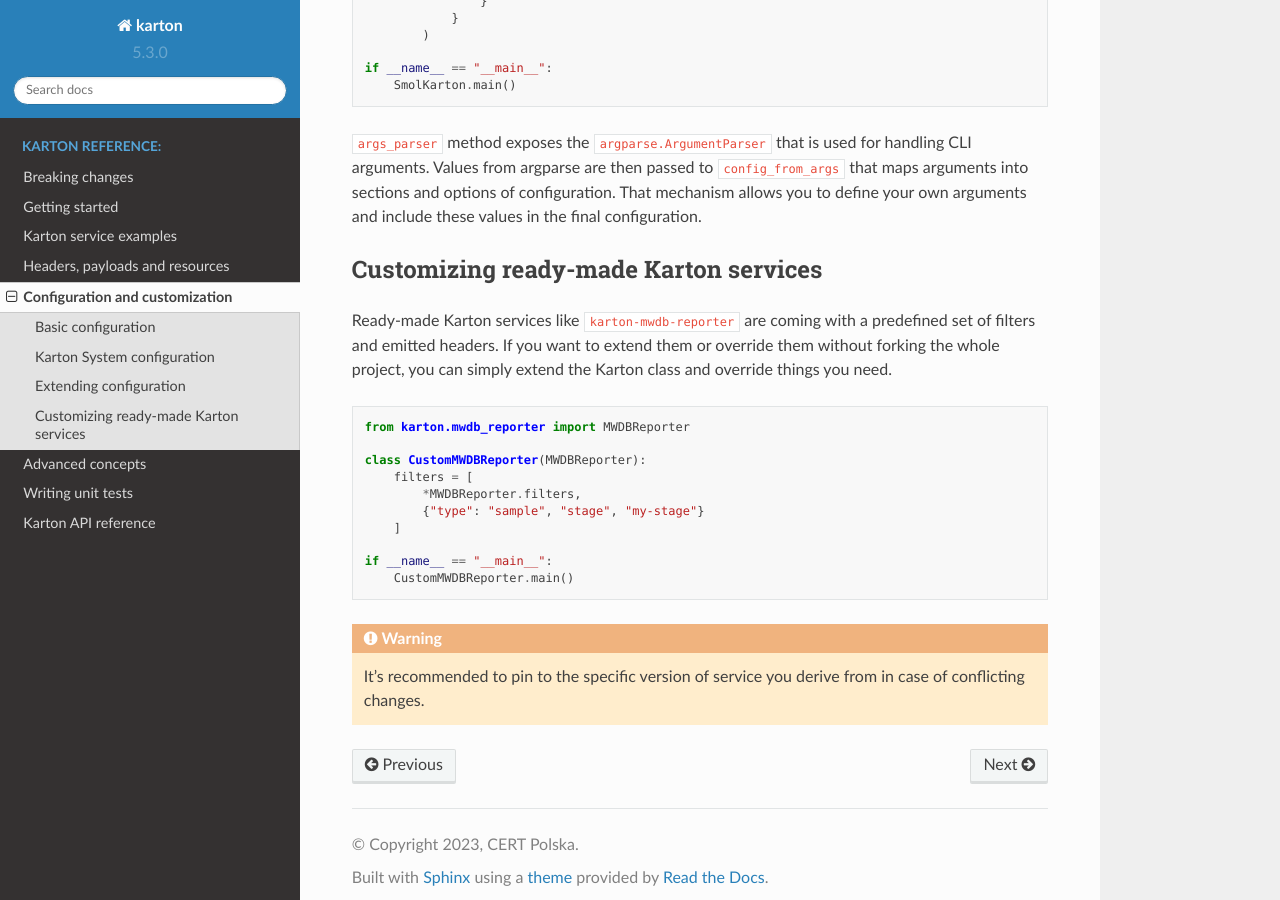
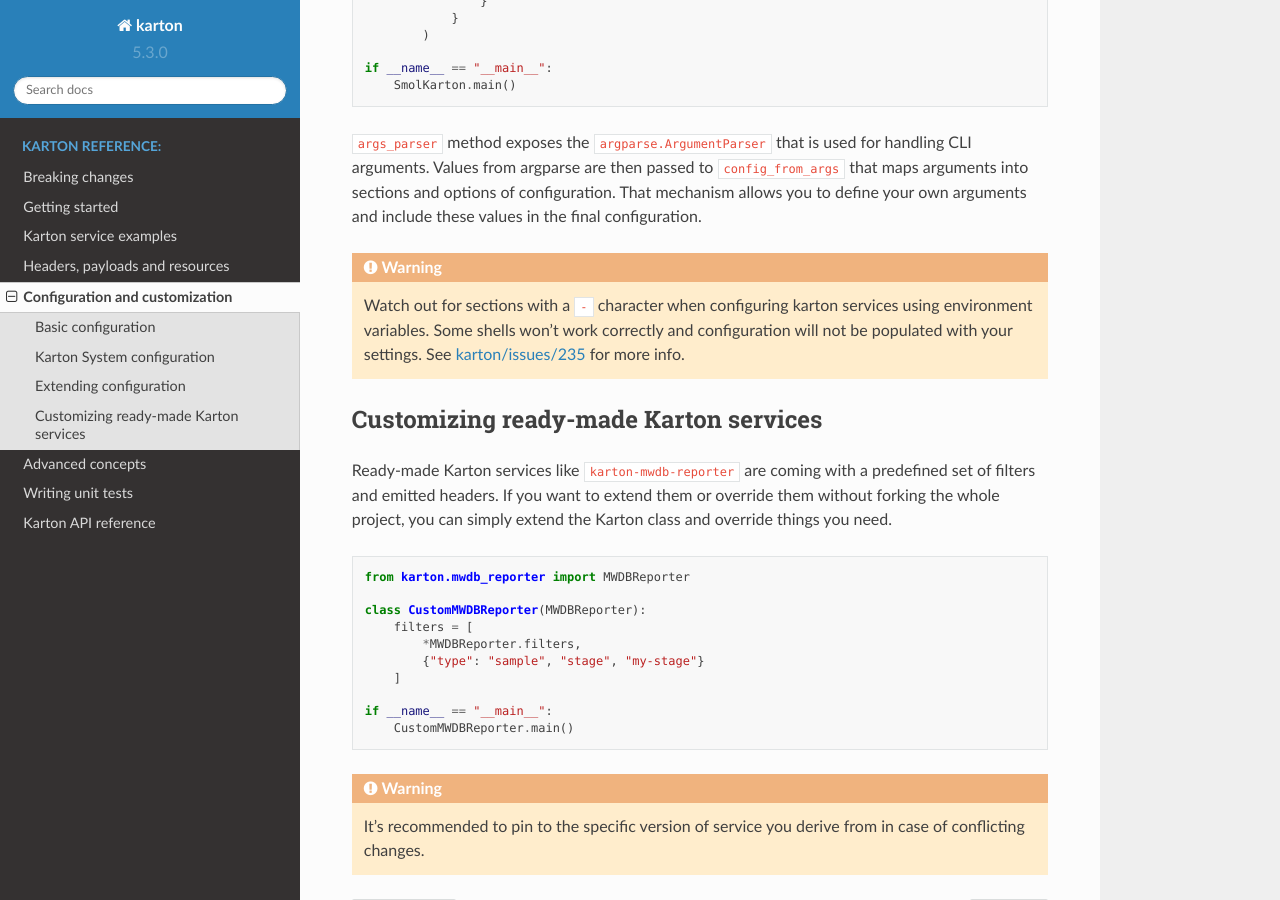
Before and after one commit to CERT-Polska/karton, a Sphinx documentation site: the page built from docs/service_configuration.rst, in a window 1280 px wide and 900 px high, scrolled down 3519 px. Built offline with Sphinx 7.4.7 and the Read the Docs theme 2.0.0, drawn with Linux system fonts in a browser that asks for light colours.

Commit message:
Mention dash environment configuration difficulties in docs

```diff
--- a/docs/service_configuration.rst
+++ b/docs/service_configuration.rst
@@ -171,6 +171,12 @@ Karton classes expose dedicated methods for this purpose.
 argparse are then passed to ``config_from_args`` that maps arguments into sections and options of configuration.
 That mechanism allows you to define your own arguments and include these values in the final configuration.
 
+.. warning::
+
+    Watch out for sections with a ``-`` character when configuring karton services using environment variables.
+    Some shells won't work correctly and configuration will not be populated with your settings.
+    See `karton/issues/235 <https://github.com/CERT-Polska/karton/issues/235>`_ for more info.
+
 Customizing ready-made Karton services
 --------------------------------------
 
```
